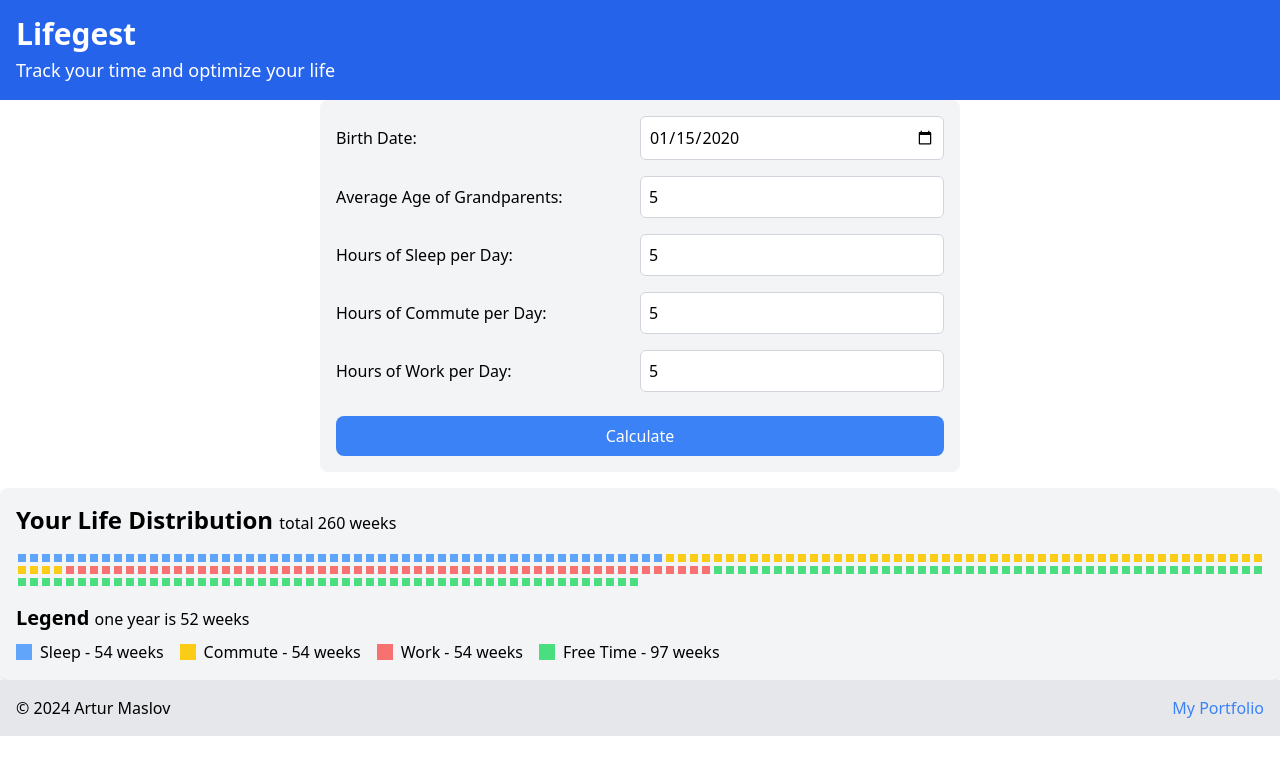
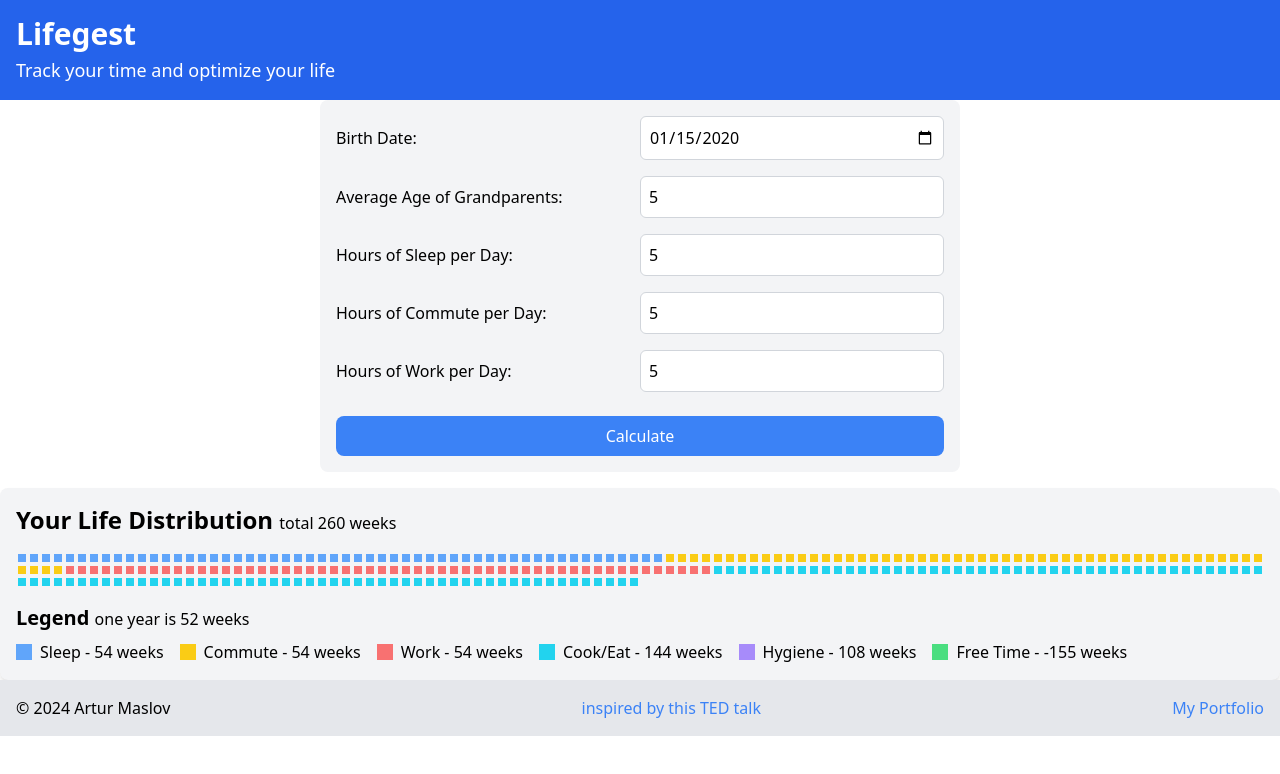
Before and after one commit to neone35/lifegest, a React (Create React App) app in the folder frontend/: page / in a window 1280 px wide. Both pictures are taken after typing "2020-01-15", "5", "5", "5", "5" into the empty fields and a click on the button "Calculate". Shown: the top 774 px of the page. Built offline with nearby package versions, Linux system fonts and the light colour scheme.

Commit message:
add ted talk link and cook/hygiene auto categories

```diff
--- a/frontend/src/App.jsx
+++ b/frontend/src/App.jsx
@@ -51,6 +51,8 @@ function App() {
           sleepWeeks={result.sleepWeeks}
           commuteWeeks={result.commuteWeeks}
           workWeeks={result.workWeeks}
+          cookEatWeeks={result.cookEatWeeks}
+          hygieneWeeks={result.hygieneWeeks}
           freeTimeWeeks={result.freeTimeWeeks}
         />
       )}
--- a/frontend/src/Footer.jsx
+++ b/frontend/src/Footer.jsx
@@ -6,6 +6,14 @@ const Footer = () => {
   return (
     <footer className="flex justify-between items-center p-4 bg-gray-200">
       <p>&copy; {currentYear} Artur Maslov</p>
+      <a
+        href="https://www.youtube.com/watch?v=4TMPXK9tw5U"
+        target="_blank"
+        rel="noopener noreferrer"
+        className="text-blue-500 hover:underline"
+      >
+        inspired by this TED talk
+      </a>
       <a
         href="https://www.arturmaslov.com"
         target="_blank"
--- a/frontend/src/Results.jsx
+++ b/frontend/src/Results.jsx
@@ -1,16 +1,21 @@
 import React from "react";
+
 
 const Results = ({
   totalWeeks,
   sleepWeeks,
   commuteWeeks,
   workWeeks,
+  cookEatWeeks,
+  hygieneWeeks,
   freeTimeWeeks,
 }) => {
   const colors = {
     sleep: "bg-blue-400",
     commute: "bg-yellow-400",
     work: "bg-red-400",
+    cookEat: "bg-cyan-400",
+    hygiene: "bg-violet-400",
     freeTime: "bg-green-400",
   };
 
@@ -25,6 +30,10 @@ const Results = ({
         colorClass = colors.commute;
       } else if (i < sleepWeeks + commuteWeeks + workWeeks) {
         colorClass = colors.work;
+      } else if (i < sleepWeeks + commuteWeeks + workWeeks + cookEatWeeks) {
+        colorClass = colors.cookEat;
+      } else if (i < sleepWeeks + commuteWeeks + workWeeks + cookEatWeeks + hygieneWeeks) {
+        colorClass = colors.hygiene;
       }
 
       weeks.push(<div key={i} className={`w-2 h-2 ${colorClass} m-0.5`} />);
@@ -38,6 +47,8 @@ const Results = ({
     sleepWeeks: Math.round(sleepWeeks),
     commuteWeeks: Math.round(commuteWeeks),
     workWeeks: Math.round(workWeeks),
+    cookEatWeeks: Math.round(cookEatWeeks),
+    hygieneWeeks: Math.round(hygieneWeeks),
     freeTimeWeeks: Math.round(freeTimeWeeks),
   };
 
@@ -71,6 +82,14 @@ const Results = ({
             <span>Work - {roundedResults.workWeeks} weeks</span>
           </div>
           <div className="flex items-center">
+            <div className="w-4 h-4 bg-cyan-400 mr-2"></div>
+            <span>Cook/Eat - {roundedResults.cookEatWeeks} weeks</span>
+          </div>
+          <div className="flex items-center">
+            <div className="w-4 h-4 bg-violet-400 mr-2"></div>
+            <span>Hygiene - {roundedResults.hygieneWeeks} weeks</span>
+          </div>
+          <div className="flex items-center">
             <div className="w-4 h-4 bg-green-400 mr-2"></div>
             <span>Free Time - {roundedResults.freeTimeWeeks} weeks</span>
           </div>
--- a/frontend/src/calcLifeStats.js
+++ b/frontend/src/calcLifeStats.js
@@ -17,14 +17,18 @@ const calculateLifeStats = ({ grandparentsAvgAge, sleepHours, commuteHours, work
     const sleepWeeks = totalWeeks * sleepWeekRatio;
     const commuteWeeks = totalWeeks * commuteWeekRatio;
     const workWeeks = totalWeeks * workWeekRatio;
+    const cookEatWeeks = 144;
+    const hygieneWeeks = 108;
 
-    const freeTimeWeeks = totalWeeks - (sleepWeeks + commuteWeeks + workWeeks);
+    const freeTimeWeeks = totalWeeks - (sleepWeeks + commuteWeeks + workWeeks + cookEatWeeks + hygieneWeeks);
 
     return {
       totalWeeks: Math.floor(totalWeeks),
       sleepWeeks: Math.floor(sleepWeeks),
       commuteWeeks: Math.floor(commuteWeeks),
       workWeeks: Math.floor(workWeeks),
+      cookEatWeeks: cookEatWeeks,
+      hygieneWeeks: hygieneWeeks,
       freeTimeWeeks: Math.floor(freeTimeWeeks),
     };
   };
```
Also changed, not shown: 2 other files (tests, documents, lock files or other folders).
